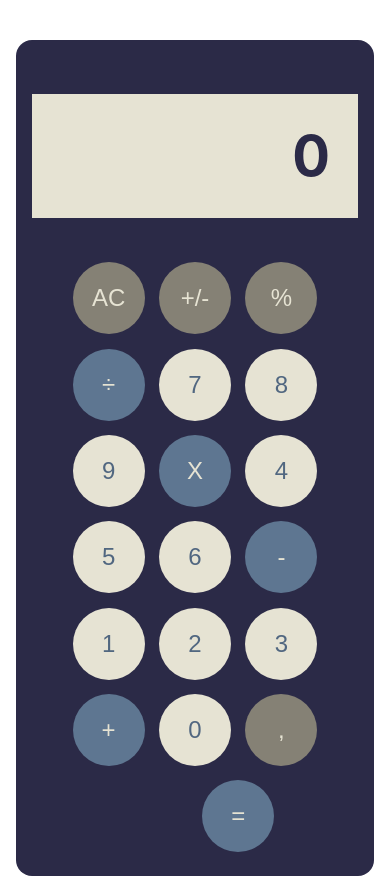
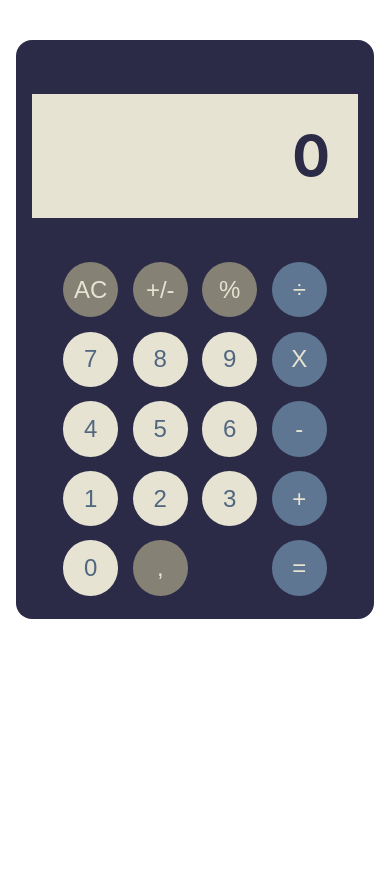
Before and after one commit to marcoscapiberibe/calculator-reactjs, a React (Create React App) app: page / in a window 390 px wide. After the commit the page ends 844 px from the top, so only its background shows below. Built offline with nearby package versions, Linux system fonts and the light colour scheme.

Commit message:
estilização da parte responsiva
estilização da parte responsiva.

```diff
--- a/src/components/Calculator.css
+++ b/src/components/Calculator.css
@@ -40,3 +40,13 @@ button:hover {
     font-size: 3.5em;
     padding: 0.5em 0.5em 0.5em 0em;
 }
+
+
+/* Responsividade */
+
+@media (max-width: 410px) {
+    button {
+        width: 2.3em;
+        height: 2.3em;
+    }
+}
```
